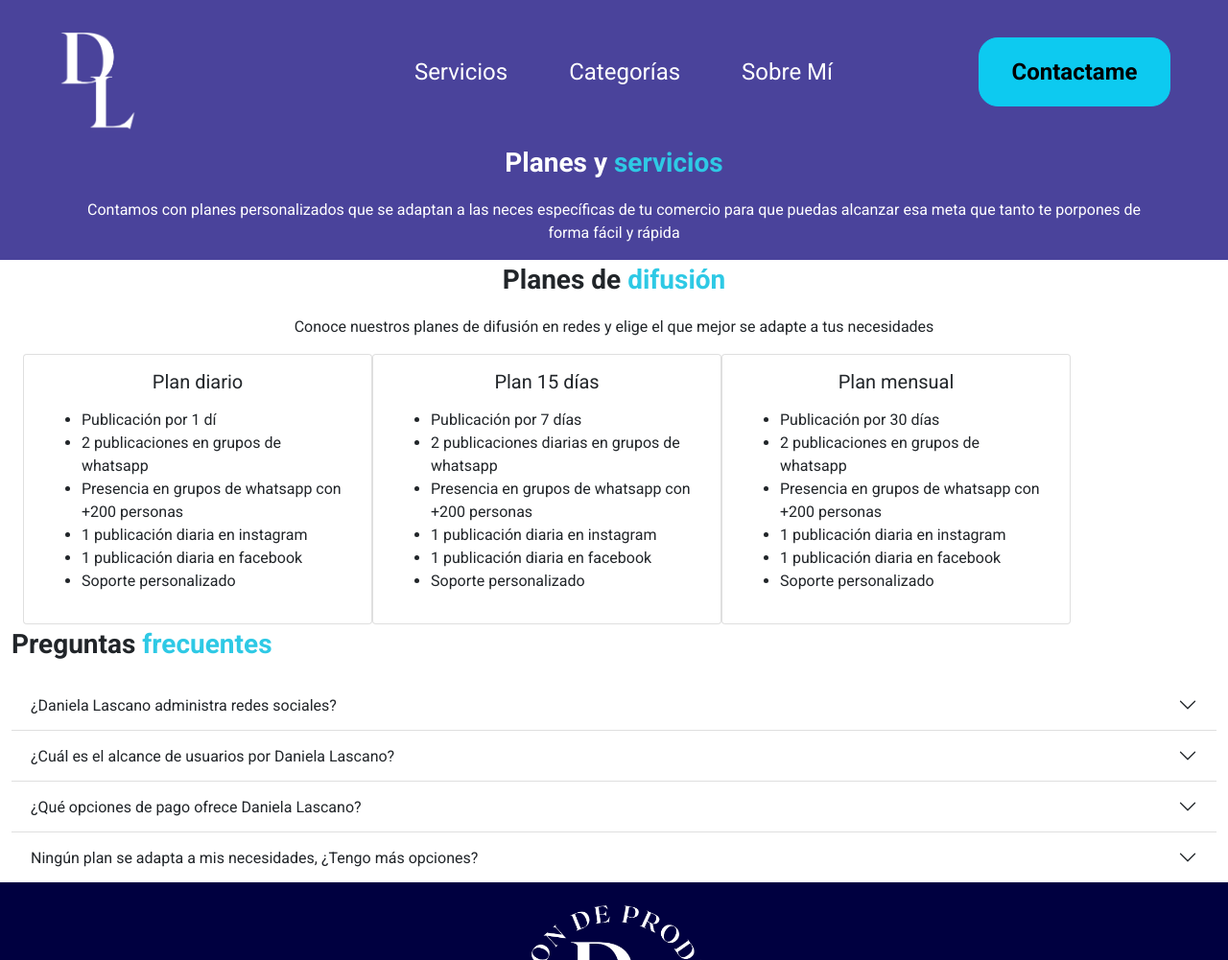
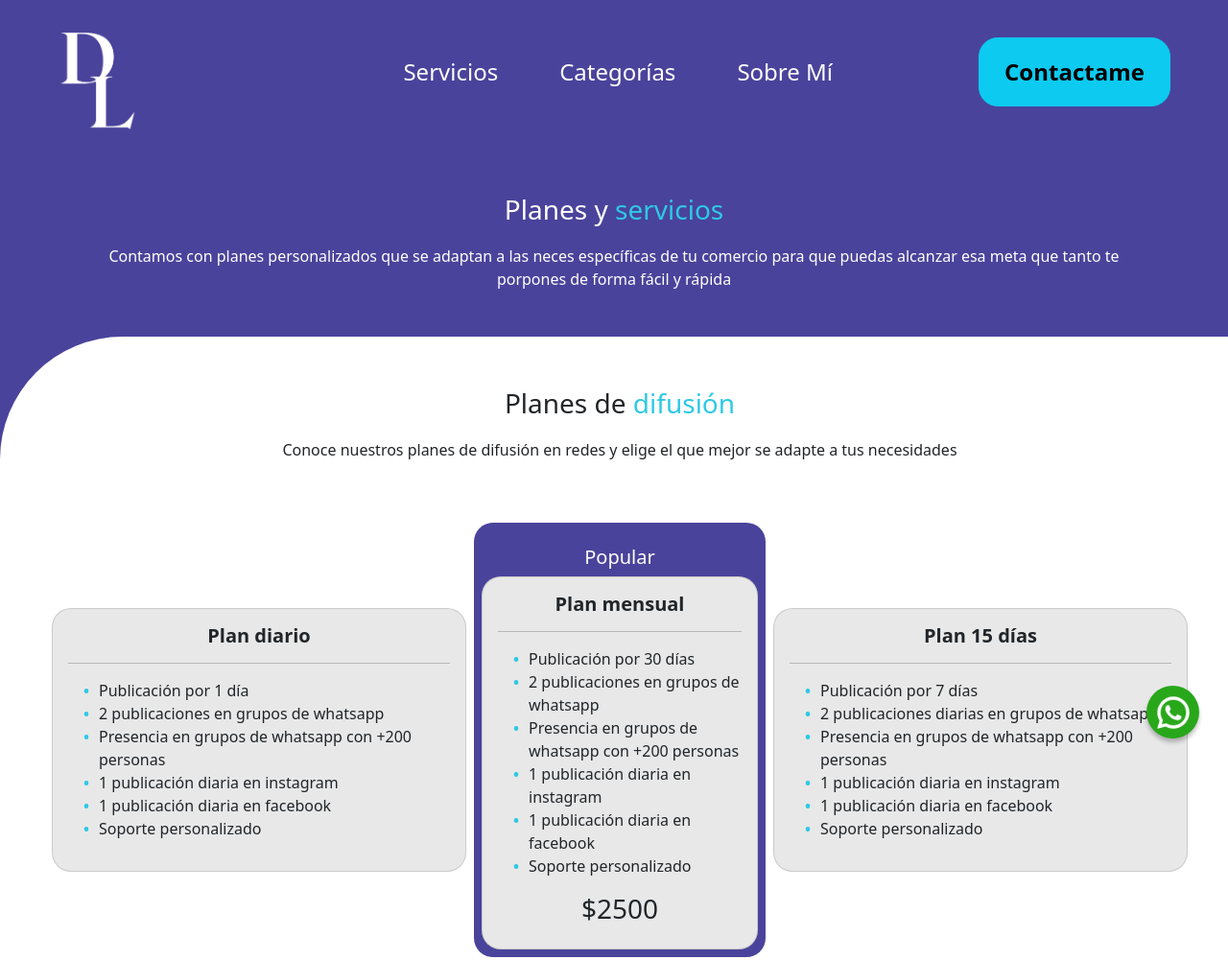
Before and after one commit to martinquiroz545/Daniela-Lascano-Web, a plain HTML site: page Servicios.html in a window 1280 px wide. Shown: the top 1001 px of the page at 96% size. Drawn offline with nearby package versions, Linux system fonts and the light colour scheme.

Commit message:
estilado y boton flotante

```diff
--- a/Servicios.html
+++ b/Servicios.html
@@ -14,7 +14,7 @@
       rel="stylesheet"
     />
 
-    <title>Home</title>
+    <title>Servicios</title>
   </head>
   <body class="bg-primary">
     <!-- Inicia Barra de Navegación -->
@@ -69,9 +69,13 @@
         </div>
       </nav>
     </header>
+    <!-- Botón flotante Whatsapp -->
+    <a href="https://api.whatsapp.com/send?phone=#" class="btn-wsp" target="blank">
+     <img src="img/icons8-wp.png" alt="icono whatsapp" class="icon-whatsapp">
+    </a>
 
     <!-- Primera Parte -->
-    <div class="container text-center">
+    <div class="container text-center my-5">
       <p class="fprincipal text-white fs-3">
         Planes y <span class="text-primary"> servicios</span>
       </p>
@@ -83,8 +87,8 @@
     </div>
 
     <!-- Contenedor intermedio con precios -->
-    <div class="container-fluid bg-white">
-      <div class="container text-center">
+    <div class="container-fluid bg-white borderr1 pr-0 ">
+      <div class="container text-center py-5">
         <p class="fprincipal fs-3">
           Planes de <span class="text-primary">difusión</span>
         </p>
@@ -94,16 +98,17 @@
         </p>
       </div>
 
-      <div class="container row">
+      <div class="d-flex flex-lg-row flex-column justify-content-center align-items-center mb-5">
         <!-- CARDS -->
 
         <!-- Card1 -->
-        <div class="card col" style="width: 18rem">
+        <div class="card col bg-light br-2 mx-2 my-2" style="width: 18rem">
           <div class="card-body">
-            <h5 class="card-title text-center">Plan diario</h5>
+            <h5 class="card-title text-center fw-bold">Plan diario</h5>
+            <hr>
             <p class="card-text">
-              <ul>
-                <li>Publicación por 1 dí<aside></aside></li>
+              <ul class="card-list">
+                <li>Publicación por 1 día<aside></aside></li>
                 <li>2 publicaciones en grupos de whatsapp</li>
                 <li>Presencia en grupos de whatsapp con +200 personas </li>
                 <li>1 publicación diaria en instagram</li>
@@ -115,27 +120,14 @@
         </div>
 
         <!-- Card2 -->
-        <div class="card col" style="width: 18rem">
+        <div class="pt-4 bg-primary br-2">
+          <h5 class="text-center text-white">Popular</h5>
+          <div class="card col bg-light br-2 mx-2 my-2" style="width: 18rem">
             <div class="card-body">
-            <h5 class="card-title text-center">Plan 15 días</h5>
+              <h5 class="card-title text-center fw-bold">Plan mensual</h5>
+              <hr>
               <p class="card-text">
-              <ul>
-                <li>Publicación por 7 días</li>
-                <li>2 publicaciones diarias en grupos de whatsapp</li>
-                <li>Presencia en grupos de whatsapp con +200 personas </li>
-                <li>1 publicación diaria en instagram</li>
-                <li>1 publicación diaria en facebook</li>
-                <li>Soporte personalizado</li>
-              </ul>
-            </p>
-          </div>
-        </div>
-        <!-- Card3 -->
-        <div class="card col" style="width: 18rem">
-          <div class="card-body">
-            <h5 class="card-title text-center">Plan mensual</h5>
-            <p class="card-text">
-              <ul>
+                <ul class="card-list">
                   <li>Publicación por 30 días</li>
                   <li>2 publicaciones en grupos de whatsapp</li>
                   <li>Presencia en grupos de whatsapp con +200 personas </li>
@@ -144,7 +136,29 @@
                   <li>Soporte personalizado</li>
                 </ul>
               </p>
+              <h3 class="text-center">$2500</h3>
             </div>
+          </div>
+        </div>
+
+        <!-- Card3 -->
+        <div class="card col bg-light br-2 mx-2 my-2" style="width: 18rem">
+          <div class="card-body">
+            <h5 class="card-title text-center fw-bold">Plan 15 días</h5>
+            <hr>
+            <p class="card-text">
+              <ul class="card-list">
+                <li>Publicación por 7 días</li>
+                <li>2 publicaciones diarias en grupos de whatsapp</li>
+                <li>Presencia en grupos de whatsapp con +200 personas </li>
+                <li>1 publicación diaria en instagram</li>
+                <li>1 publicación diaria en facebook</li>
+                <li>Soporte personalizado</li>
+              </ul>
+
+            </p>
+          </div>
+
       </div>
     </div>
       <!-- Termina el div de las cards -->
@@ -154,10 +168,12 @@
       </p>
 
       <!-- Accordion de preguntas frecuentes -->
-      <div class="accordion accordion-flush" id="accordionFlushExample">
+      <div class="bg-info">
+        <div class="bg-white borderr3 pb-6">
+          <div class="accordion accordion-flush borderr3" id="accordionFlushExample">
             <div class="accordion-item">
               <h2 class="accordion-header" id="flush-headingOne">
-            <button class="accordion-button collapsed" type="button" data-bs-toggle="collapse" data-bs-target="#flush-collapseOne" aria-expanded="false" aria-controls="flush-collapseOne">
+                <button class="accordion-button collapsed fw-bold" type="button" data-bs-toggle="collapse" data-bs-target="#flush-collapseOne" aria-expanded="false" aria-controls="flush-collapseOne">
                   ¿Daniela Lascano administra redes sociales?
                 </button>
               </h2>
@@ -167,7 +183,7 @@
             </div>
             <div class="accordion-item">
               <h2 class="accordion-header" id="flush-headingTwo">
-            <button class="accordion-button collapsed" type="button" data-bs-toggle="collapse" data-bs-target="#flush-collapseTwo" aria-expanded="false" aria-controls="flush-collapseTwo">
+                <button class="accordion-button collapsed fw-bold" type="button" data-bs-toggle="collapse" data-bs-target="#flush-collapseTwo" aria-expanded="false" aria-controls="flush-collapseTwo">
                   ¿Cuál es el alcance de usuarios por Daniela Lascano?
                 </button>
               </h2>
@@ -177,7 +193,7 @@
             </div>
             <div class="accordion-item">
               <h2 class="accordion-header" id="flush-headingThree">
-            <button class="accordion-button collapsed" type="button" data-bs-toggle="collapse" data-bs-target="#flush-collapseThree" aria-expanded="false" aria-controls="flush-collapseThree">
+                <button class="accordion-button collapsed fw-bold" type="button" data-bs-toggle="collapse" data-bs-target="#flush-collapseThree" aria-expanded="false" aria-controls="flush-collapseThree">
                   ¿Qué opciones de pago ofrece Daniela Lascano?
                 </button>
               </h2>
@@ -187,12 +203,14 @@
             </div>
             <div class="accordion-item">
               <h2 class="accordion-header" id="flush-headingFour">
-            <button class="accordion-button collapsed" type="button" data-bs-toggle="collapse" data-bs-target="#flush-collapseFour" aria-expanded="false" aria-controls="flush-collapseFour">
+                <button class="accordion-button collapsed fw-bold" type="button" data-bs-toggle="collapse" data-bs-target="#flush-collapseFour" aria-expanded="false" aria-controls="flush-collapseFour">
                   Ningún plan se adapta a mis necesidades, ¿Tengo más opciones?
                 </button>
               </h2>
               <div id="flush-collapseFour" class="accordion-collapse collapse" aria-labelledby="flush-headingFour" data-bs-parent="#accordionFlushExample">
                 <div class="accordion-body">Placeholder content for this accordion, which is intended to demonstrate the <code>.accordion-flush</code> class. This is the first item's accordion body.</div>
+              </div>
+            </div>
           </div>
       </div>
     </div>
--- a/css/style.css
+++ b/css/style.css
@@ -1,11 +1,29 @@
-* {
-  font-family: "Roboto", sans-serif;
+/* BOTON FLOTANTE WP */
 
-  background-color: linear-gradient(
-    180deg,
-    rgba(74, 67, 155, 1) 50%,
-    rgba(0, 0, 64, 1) 50%
-  );
+.btn-wsp {
+  display: flex;
+  align-items: center;
+  justify-content: center;
+  position: fixed;
+  width: 55px;
+  height: 55px;
+  line-height: 55px;
+  bottom: 30px;
+  right: 30px;
+  background-color: #29a71a;
+  color: white;
+  border-radius: 50px;
+  box-shadow: 0px 4px 4px rgba(0, 0, 0, 0.25);
+  z-index: 100;
+}
+
+.icon-whatsapp {
+  width: 2.5rem;
+}
+
+.btn-wsp:hover {
+  background-color: rgb(0, 0, 0);
+  transition: 0.5s;
 }
 
 .logoDL {
@@ -47,6 +65,11 @@
   filter: blur(125px);
 }
 
+.boton {
+  border-radius: 0.6rem;
+  font-weight: 700;
+}
+
 /* Borde de la primera sección 3 cards */
 .borderr1 {
   border-radius: 8rem 0 0 0;
@@ -60,44 +83,46 @@
   border-radius: 0 0 8rem 0;
 }
 
+.br-2 {
+  border-radius: 20px;
+}
 /* Número 30 en grande */
 .textel {
-  font-size: 8rem;
+  font-size: 9rem;
 }
 
-/* Fuente */
-.fprincipal {
-  font-family: "Roboto", sans-serif;
-  font-weight: 700;
+/* extra padding bottom */
+
+.pb-6 {
+  padding-bottom: 8rem;
 }
 
-/* Botones */
-.boton {
-  border-radius: 0.6rem;
-  font-weight: 700;
+.pr-0 {
+  padding-right: 0 !important;
 }
 
-/* Texto 4ta seccion */
-.textogrande {
-  font-size: 18rem;
+/* IMAGENES SEUDO CAROUSEL */
+
+.img-car {
+  width: 200px;
+  height: 200px;
 }
 
-/* Color de los iconos */
-.iconocolor {
-  color: black;
+/* BULLETS DE COLOR PARA LAS CARDS */
+
+ul {
+  list-style: none;
 }
 
-.textoL {
-  font-weight: 300;
+ul.card-list li::before {
+  content: "\2022"; /* Add content: \2022 is the CSS Code/unicode for a bullet */
+  color: #2ec9e5; /* Change the color */
+  font-weight: bold; /* If you want it to be bold */
+  display: inline-block; /* Needed to add space between the bullet and the text */
+  width: 1em; /* Also needed for space (tweak if needed) */
+  margin-left: -1em; /* Also needed for space (tweak if needed) */
 }
 
-/* Background color gradiente corregido */
-
-.fondogradiente {
-  background: rgb(74, 67, 155);
-  background: linear-gradient(
-    180deg,
-    rgba(74, 67, 155, 1) 50%,
-    rgba(0, 0, 64, 1) 50%
-  );
+.card {
+  max-width: 432px;
 }
```
Also changed, not shown: Categorias.html (+5 -0 lines), Home.html (+12 -1 lines), css/bootstrap.css, img/carousel1.png (added), img/carousel2.png (added), img/carousel3.png (added), img/carousel4.png (added), img/carousel5.png (added), img/icons8-wp.png (added). Lines whose indentation alone changed are shown as unchanged.
